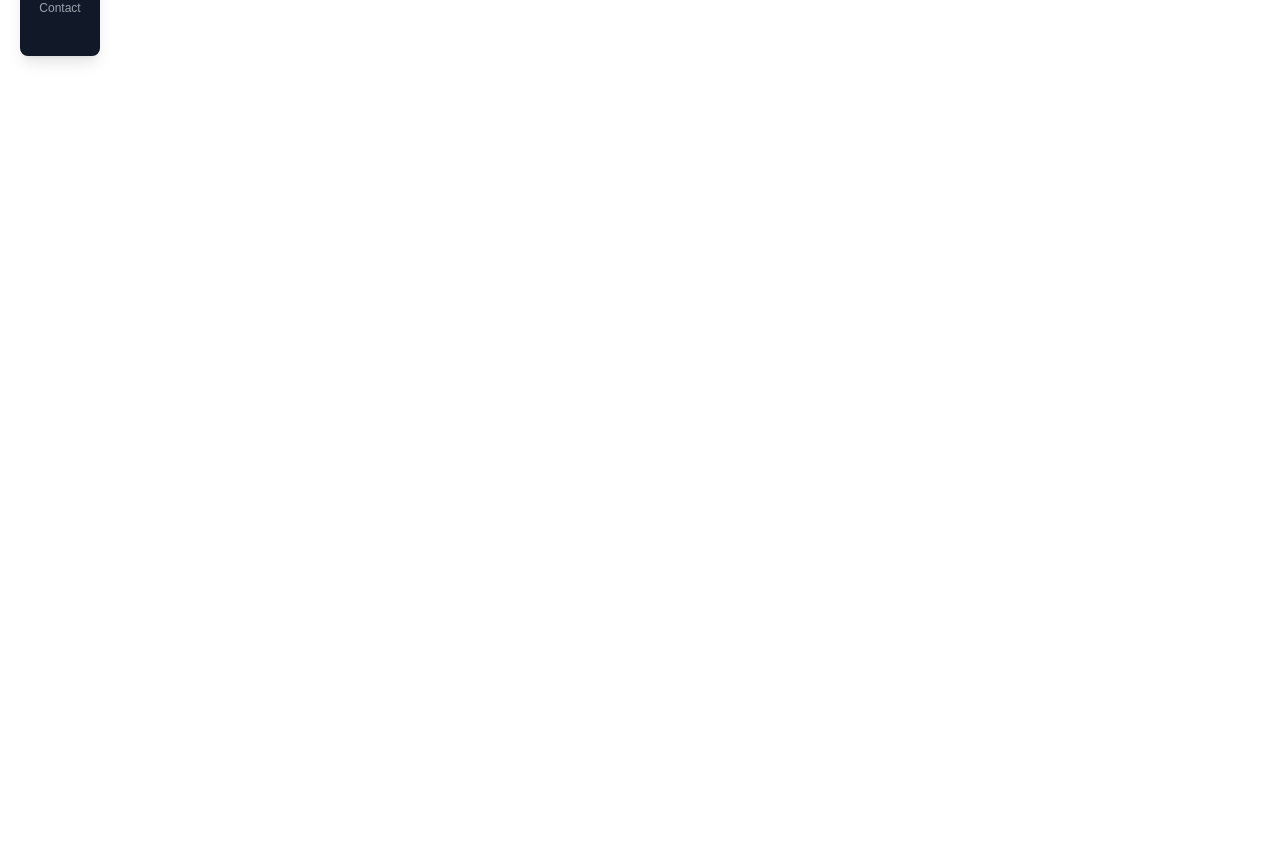
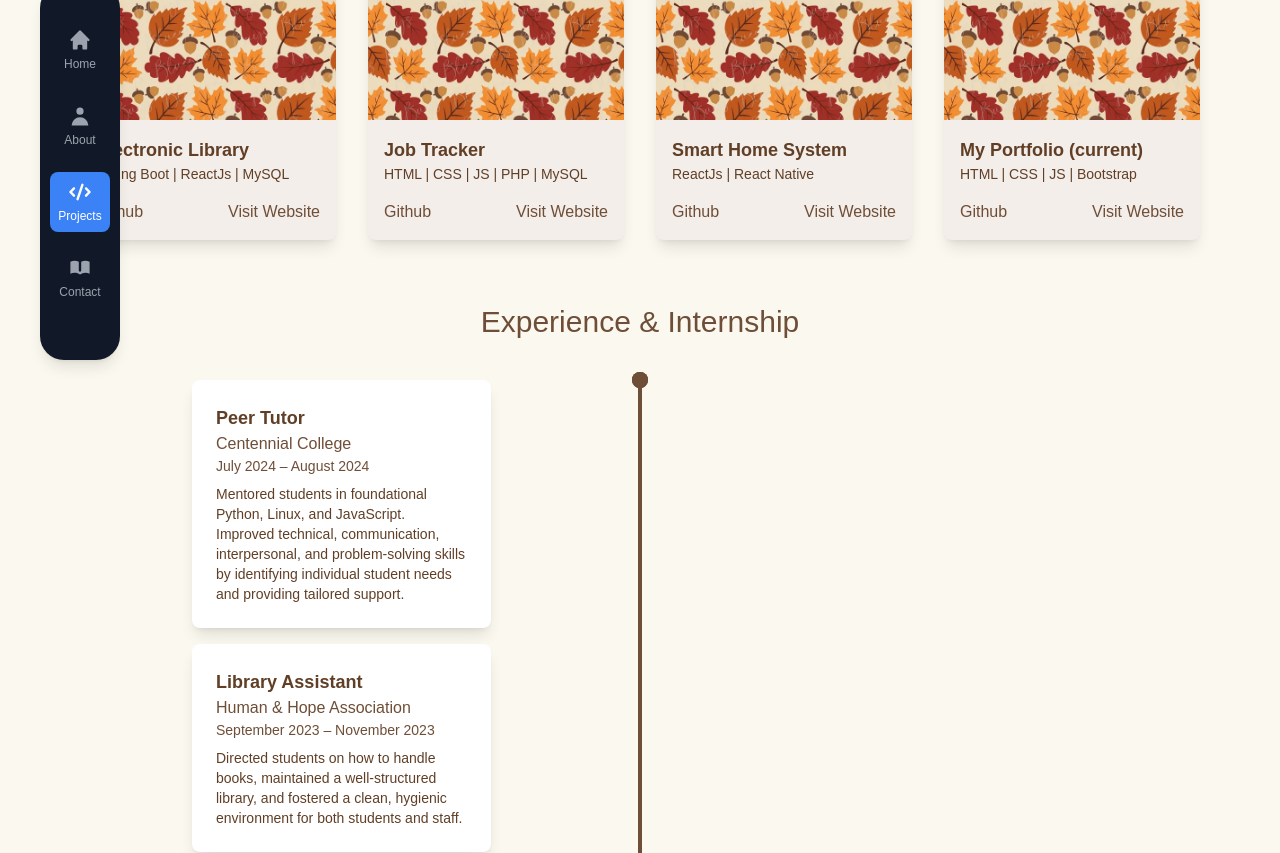
Before and after one commit to Sothyra12/personal_portfolio, a React (Vite) app: page /project in a window 1280 px wide. Shown: the part 360-1213 px from the top of the page. Before the commit the page ends 800 px from the top, so only its background shows below. Built offline with nearby package versions, Linux system fonts and the light colour scheme.

Commit message:
added content to projects page

```diff
--- a/package.json
+++ b/package.json
@@ -10,8 +10,10 @@
     "preview": "vite preview"
   },
   "dependencies": {
+    "@emailjs/browser": "^4.4.1",
     "@fortawesome/fontawesome-free": "^6.7.1",
     "@heroicons/react": "^1.0.6",
+    "emailjs": "^4.0.3",
     "postcss-cli": "^11.0.0",
     "react": "^18.3.1",
     "react-dom": "^18.3.1",
--- a/src/components/Sidebar.jsx
+++ b/src/components/Sidebar.jsx
@@ -7,12 +7,12 @@ const Sidebar = () => {
   const menuItems = [
     { id: "home", icon: <HomeIcon className="h-6 w-6" />, label: "Home", path: "/" },
     { id: "about", icon: <UserIcon className="h-6 w-6" />, label: "About", path: "/about" },
-    { id: "projects", icon: <CodeIcon className="h-6 w-6" />, label: "Projects", path: "/projects" },
+    { id: "projects", icon: <CodeIcon className="h-6 w-6" />, label: "Projects", path: "/project" },
     { id: "contact", icon: <BookOpenIcon className="h-6 w-6" />, label: "Contact", path: "/contact" },
   ];
 
   return (
-    <div className="fixed top-20 left-5 w-20 bg-gray-900 text-gray-400 shadow-lg rounded-lg flex flex-col items-center py-4">
+    <div className="fixed bottom-20 left-10 w-20 bg-gray-900 text-gray-400 shadow-lg rounded-3xl flex flex-col items-center py-9">
       {menuItems.map((item) => (
         <NavLink
           key={item.id}
--- a/src/components/pages/about.jsx
+++ b/src/components/pages/about.jsx
@@ -6,7 +6,7 @@ import splashBg from "../../assets/splash.png";
 
 const About = () => {
   return (
-    <div className="text-gray-800 p-11">
+    <div className="text-gray-800 p-16">
       <div className="max-w-5xl mx-auto space-y-12">
         {/* About Me Section */}
         <section
@@ -27,7 +27,7 @@ const About = () => {
               About Me
             </h2>
             <p className="text-lg leading-relaxed text-center sm:text-left">
-              Hi! I am <span className="font-bold italic">Sothyra</span>, a
+              Hi! I am Sothyra, a
               Software Engineering Technician recent graduate from Centennial
               College with a strong foundation and interest in web development
               and software testing. I am eager to apply my technical skills and
--- a/src/components/pages/projects.jsx
+++ b/src/components/pages/projects.jsx
@@ -1,4 +1,160 @@
 // src/components/pages/projects.jsx
 
-const Project = () => {};
+import PropTypes from 'prop-types';
+import projectPic from "../../assets/projCover.png"; // Update this with the actual path to your project image
+
+const projects = [
+  {
+    name: "Electronic Library",
+    description: "Spring Boot | ReactJs | MySQL",
+    githubLink: "#",
+    websiteLink: "#",
+    imageUrl: `${projectPic}`, // Add the image URL or path here
+  },
+  {
+    name: "Job Tracker",
+    description: "HTML | CSS | JS | PHP | MySQL",
+    githubLink: "#",
+    websiteLink: "#",
+    imageUrl: `${projectPic}`, // Add the image URL or path here
+  },
+  {
+    name: "Smart Home System",
+    description: "ReactJs | React Native",
+    githubLink: "#",
+    websiteLink: "#", // Update this with your actual portfolio link
+    imageUrl: `${projectPic}`, // Add the image URL or path here
+  },
+  {
+    name: "My Portfolio (current)",
+    description: "HTML | CSS | JS | Bootstrap",
+    githubLink: "#",
+    websiteLink: "#", // Update this with your actual resume link
+    imageUrl: `${projectPic}`, // Add the image URL or path here
+  },
+];
+
+const experienceData = [
+  {
+    title: "Peer Tutor",
+    company: "Centennial College",
+    date: "July 2024 – August 2024",
+    description:
+      "Mentored students in foundational Python, Linux, and JavaScript. Improved technical, communication, interpersonal, and problem-solving skills by identifying individual student needs and providing tailored support.",
+  },
+  {
+    title: "Library Assistant",
+    company: "Human & Hope Association",
+    date: "September 2023 – November 2023",
+    description:
+      "Directed students on how to handle books, maintained a well-structured library, and fostered a clean, hygienic environment for both students and staff.",
+  },
+  {
+    title: "English & Khmer Teaching Volunteer",
+    company: "Human & Hope Association",
+    date: "September 2023 – November 2023",
+    description:
+      "Taught entry-level English & Khmer to almost 100 local Cambodian children. Helped students maintain their mental health through morning activities like meditation.",
+  },
+];
+
+const ProjectCard = ({ project }) => (
+  <div className="w-full sm:w-1/2 md:w-1/4 p-4">
+    <div className="bg-[#F3EEEA] rounded-lg overflow-hidden shadow-lg hover:shadow-xl transition-shadow">
+      <img
+        className="w-full h-48 object-cover"
+        src={project.imageUrl}
+        alt={project.name}
+      />
+      <div className="p-4 text-[#603F26]">
+        <h3 className="text-lg font-semibold">{project.name}</h3>
+        <p className="text-sm">{project.description}</p>
+        <div className="mt-4 flex justify-between">
+          <a
+            href={project.githubLink}
+            target="_blank"
+            rel="noopener noreferrer"
+            className="text-[#6F4E37] hover:text-[#F3EEEA]"
+          >
+            Github
+          </a>
+          <a
+            href={project.websiteLink}
+            target="_blank"
+            rel="noopener noreferrer"
+            className="text-[#6F4E37] hover:text-[#F3EEEA]"
+          >
+            Visit Website
+          </a>
+        </div>
+      </div>
+    </div>
+  </div>
+);
+
+const ExperienceCard = ({ experience }) => (
+  <div className="relative w-full sm:w-1/2 md:w-1/3 p-6 bg-white rounded-lg shadow-lg">
+    <div className="text-[#603F26]">
+      <h3 className="text-lg font-semibold">{experience.title}</h3>
+      <h4 className="text-md font-light text-[#6F4E37]">{experience.company}</h4>
+      <p className="text-sm text-[#6F4E37]">{experience.date}</p>
+      <p className="text-sm text-[#603F26] mt-2">{experience.description}</p>
+    </div>
+  </div>
+);
+
+const Project = () => (
+  <div className="container mx-auto p-16">
+    <h1 className="text-4xl font-extralight pb-4 text-[#6F4E37] text-center md:text-center mb-6">
+      My Projects
+    </h1>
+
+    {/* Projects Section */}
+    <div className="flex flex-wrap justify-center">
+      {projects.map((project) => (
+        <ProjectCard key={project.name} project={project} />
+      ))}
+    </div>
+
+    <h2 className="text-3xl font-extralight pb-4 text-[#6F4E37] text-center md:text-center mt-12 mb-6">
+      Experience & Internship
+    </h2>
+
+    <div className="flex justify-center items-center">
+      <div className="relative w-full max-w-4xl">
+        {/* Vertical line */}
+        <div className="border-l-4 border-[#6F4E37] h-full absolute top-0 left-1/2 transform -translate-x-1/2"></div>
+        <div className="flex flex-col space-y-4">
+          {experienceData.map((experience, index) => (
+            <div key={index} className="flex items-center">
+              {/* Circle for experience */}
+              <div className="w-4 h-4 bg-[#6F4E37] rounded-full absolute left-1/2 transform -translate-x-1/2 -top-2"></div>
+              <ExperienceCard experience={experience} />
+            </div>
+          ))}
+        </div>
+      </div>
+    </div>
+  </div>
+);
+
+ProjectCard.propTypes = {
+  project: PropTypes.shape({
+    name: PropTypes.string.isRequired,
+    description: PropTypes.string.isRequired,
+    githubLink: PropTypes.string,
+    websiteLink: PropTypes.string,
+    imageUrl: PropTypes.string.isRequired,
+  }).isRequired,
+};
+
+ExperienceCard.propTypes = {
+  experience: PropTypes.shape({
+    title: PropTypes.string.isRequired,
+    company: PropTypes.string.isRequired,
+    date: PropTypes.string.isRequired,
+    description: PropTypes.string.isRequired,
+  }).isRequired,
+};
+
 export default Project;
```
Also changed, not shown: src/assets/projCover.png (added), 1 other file (tests, documents, lock files or other folders).
